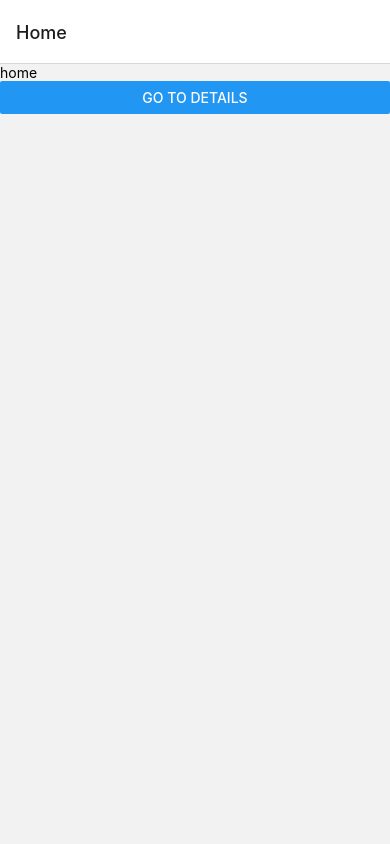
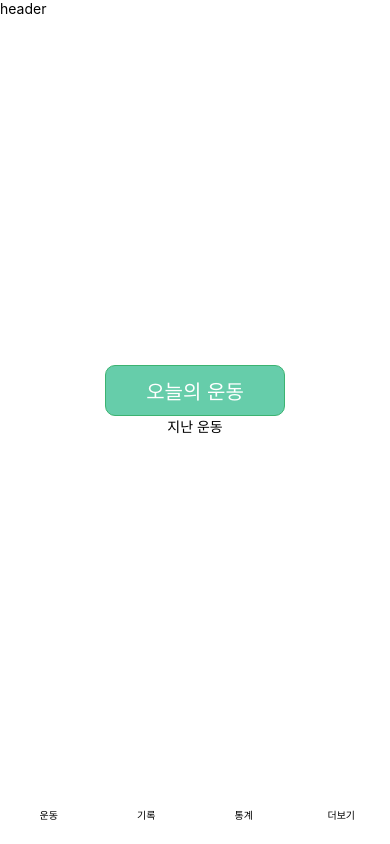
Before and after one commit to kigpand/healthinfo, a React Native app: screen /Home in a window 390 px wide. Built offline with nearby package versions, Linux system fonts and the light colour scheme.

Commit message:
rn footer

```diff
--- a/App.tsx
+++ b/App.tsx
@@ -4,16 +4,26 @@ import React from 'react';
 import {Button, StyleSheet, Text, View} from 'react-native';
 import Home from './components/Home';
 import List from './components/List';
+import Header from './components/Header';
+import Footer from './components/Footer';
 
 const Stack = createNativeStackNavigator();
 
 function App(): JSX.Element {
   return (
     <NavigationContainer>
+      <Header />
       <Stack.Navigator initialRouteName="Home">
-        <Stack.Screen name="Home" component={Home}></Stack.Screen>
-        <Stack.Screen name="List" component={List}></Stack.Screen>
+        <Stack.Screen
+          name="Home"
+          component={Home}
+          options={{headerShown: false}}></Stack.Screen>
+        <Stack.Screen
+          name="List"
+          component={List}
+          options={{headerShown: false}}></Stack.Screen>
       </Stack.Navigator>
+      <Footer />
     </NavigationContainer>
     // <View style={styles.container}>
     //   <Text style={styles.text}>health</Text>
--- a/components/Footer.tsx
+++ b/components/Footer.tsx
@@ -1,5 +1,24 @@
-import {View} from 'react-native';
+import {StyleSheet, View} from 'react-native';
+import FooterItem from './FooterItem';
 
-export default function Footer() {
-  return <View></View>;
+const data = ['운동', '기록', '통계', '더보기'];
+
+export default function Footer({navigation}: any) {
+  return (
+    <View style={styles.container}>
+      {data.map((item: string, i: number) => {
+        return <FooterItem key={i} title={item} navigation={navigation} />;
+      })}
+    </View>
+  );
 }
+
+const styles = StyleSheet.create({
+  container: {
+    shadowColor: 'black',
+    shadowOpacity: 0.1,
+    height: 60,
+    flexDirection: 'row',
+    backgroundColor: 'white',
+  },
+});
--- /dev/null
+++ b/components/FooterItem.tsx
@@ -0,0 +1,27 @@
+import {StyleSheet, Text, View} from 'react-native';
+
+type Props = {
+  title: string;
+  navigation: any;
+};
+
+export default function FooterItem({title, navigation}: Props) {
+  return (
+    <View style={styles.container}>
+      <Text style={styles.text} onPress={() => navigation.navigate('List')}>
+        {title}
+      </Text>
+    </View>
+  );
+}
+
+const styles = StyleSheet.create({
+  container: {
+    flex: 1,
+    alignItems: 'center',
+    justifyContent: 'center',
+  },
+  text: {
+    fontSize: 10,
+  },
+});
--- a/components/Header.tsx
+++ b/components/Header.tsx
@@ -1,5 +1,9 @@
-import {View} from 'react-native';
+import {Text, SafeAreaView} from 'react-native';
 
 export default function Header() {
-  return <View></View>;
+  return (
+    <SafeAreaView>
+      <Text>header</Text>
+    </SafeAreaView>
+  );
 }
--- a/components/Home.tsx
+++ b/components/Home.tsx
@@ -1,13 +1,34 @@
-import {Button, Text, View} from 'react-native';
+import {Button, StyleSheet, Text, View} from 'react-native';
+import {btnBorderColor, buttonColor, mainColor} from '../style/color';
 
 export default function Home({navigation}: any) {
   return (
-    <View>
-      <Text>home</Text>
-      <Button
-        title="Go to Details"
-        onPress={() => navigation.navigate('List')}
-      />
+    <View style={styles.container}>
+      <Text style={styles.today} onPress={() => navigation.navigate('List')}>
+        오늘의 운동
+      </Text>
+      <Text onPress={() => navigation.navigate('List')}>지난 운동</Text>
     </View>
   );
 }
+
+const styles = StyleSheet.create({
+  container: {
+    flex: 1,
+    backgroundColor: mainColor,
+    alignItems: 'center',
+    justifyContent: 'center',
+  },
+  today: {
+    overflow: 'hidden',
+    paddingHorizontal: 40,
+    paddingVertical: 10,
+    fontSize: 20,
+    textAlign: 'center',
+    backgroundColor: buttonColor,
+    color: 'white',
+    borderRadius: 10,
+    borderWidth: 1,
+    borderColor: btnBorderColor,
+  },
+});
--- /dev/null
+++ b/style/color.ts
@@ -0,0 +1,6 @@
+// export const mainColor = '#00fa9a';
+export const mainColor = 'white';
+
+export const buttonColor = '#66cdaa';
+
+export const btnBorderColor = '#3cb371';
```
